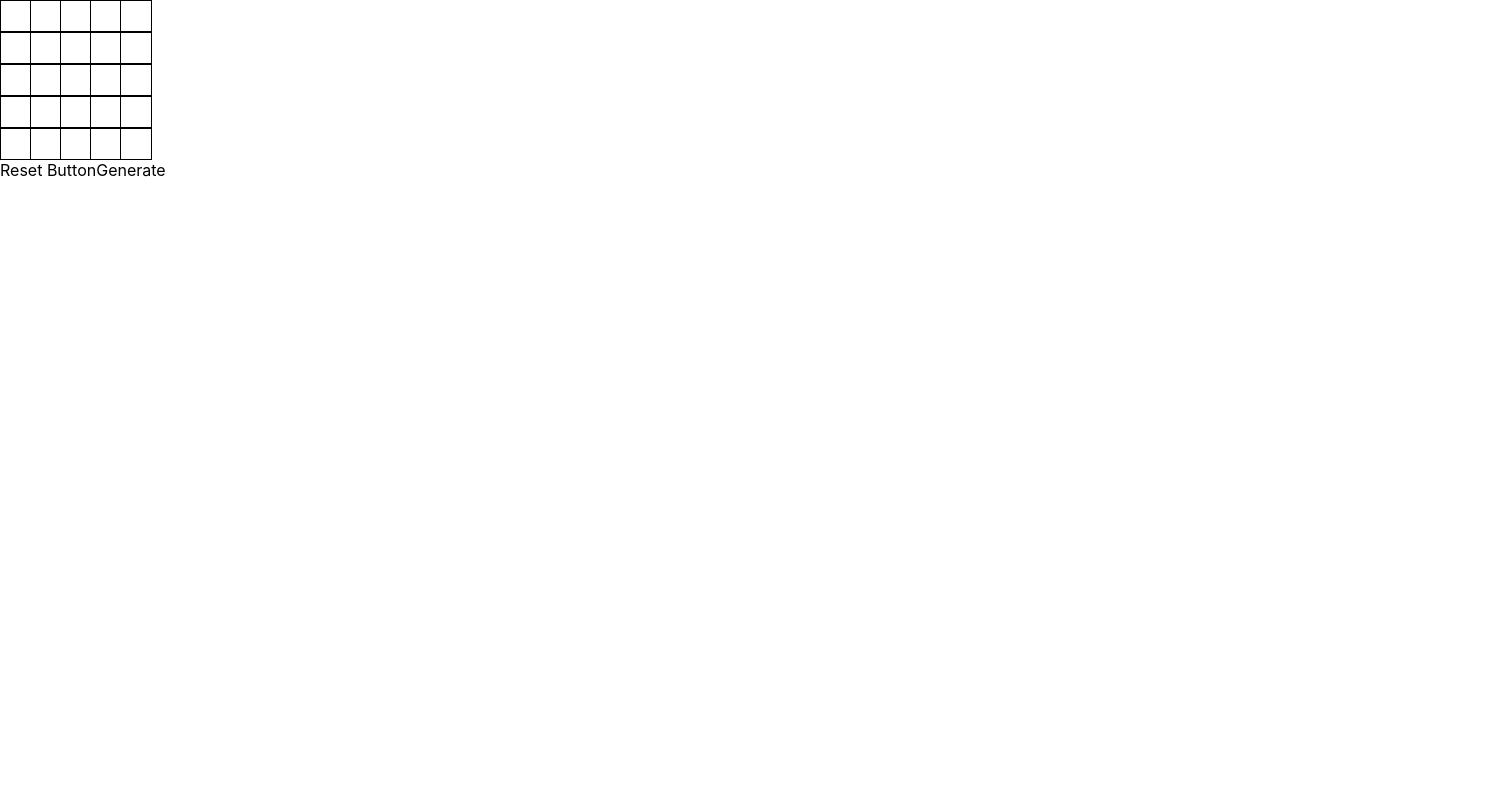
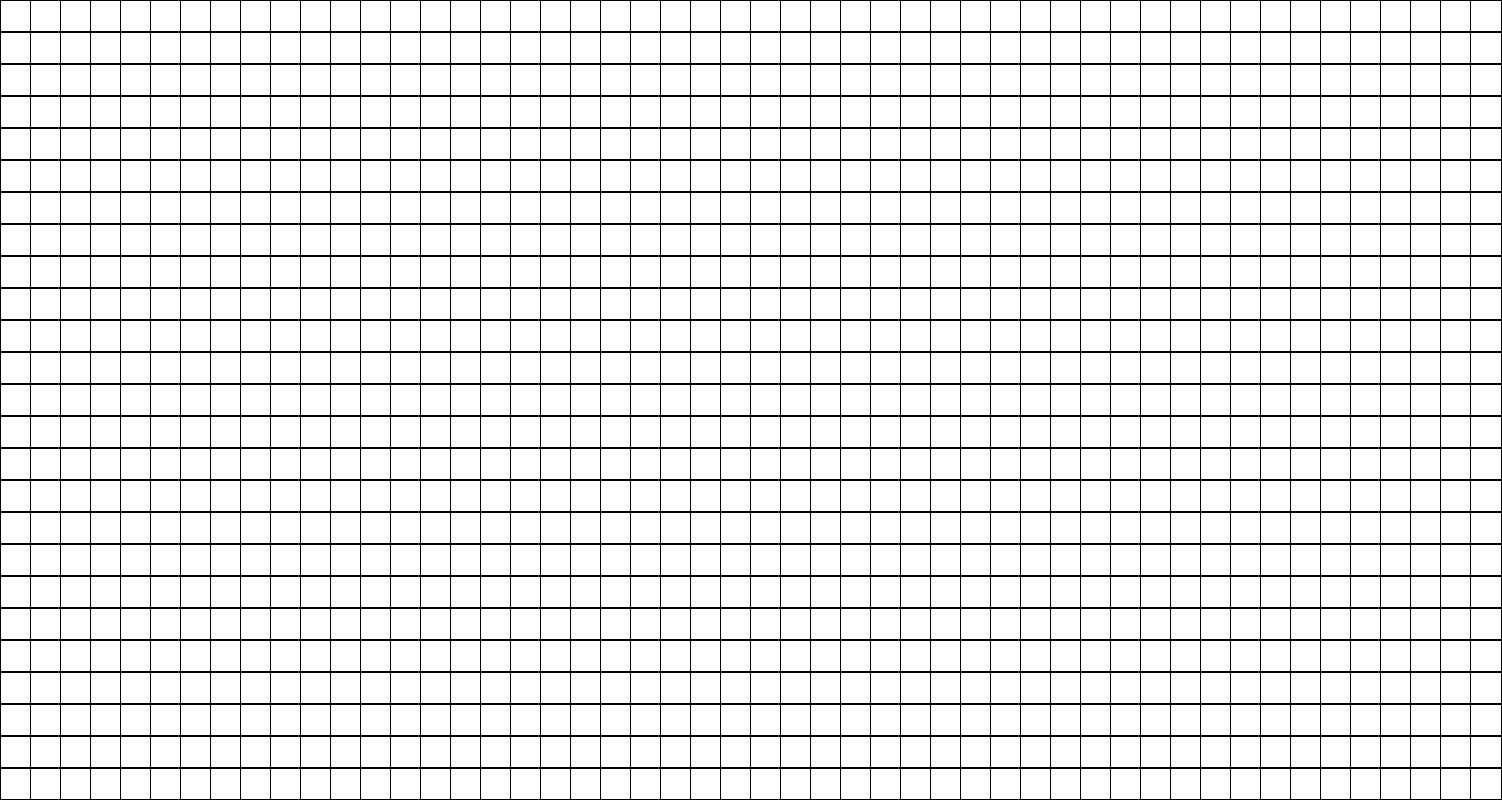
Before and after one commit to tsbajwa/cell-simulator, a React (Create React App) app: page / in a window 1280 px wide. Shown: the top 800 px of the page, 1502 px wide, since content can reach past the window. Built offline with nearby package versions, Linux system fonts and the light colour scheme.

Commit message:
refactor: cleaned up components and moved to different files

```diff
--- a/src/App.tsx
+++ b/src/App.tsx
@@ -1,172 +1,7 @@
-import React, { useState } from "react";
-import produce from "immer";
-/**
- *
- * Use React and TypeScript.
- Please include some attempt at testing your code.
- While not mandatory, a meaningful git history will be looked upon favourably.
- */
+import Simulator from "./components/Simulator";
 
-/**
-  *
-  * At initial state, User should see an empty board. DONE
-  User can make Cells "alive". DONE
-  User can make Cells "dead". DONE
-  User can trigger "next generation".
-  User can trigger a "reset" to the initial state. [DONE]
-  */
-
-// GRID IS 0 based
-
-const createInitialGrid = (numRows: number, numCols: number) => {
-  const grid = [];
-  for (let i = 0; i < numRows; i++) {
-    const row = Array.from(Array(numCols), () => false);
-    grid.push(row);
-  }
-
-  return grid;
+const App = () => {
+  return <Simulator />;
 };
 
-type TGrid = boolean[][];
-
-function App() {
-  const numCols = 5;
-  const numRows = 5;
-  const cellLength = 30;
-  const [grid, setGrid] = useState<TGrid>(() =>
-    createInitialGrid(numRows, numCols)
-  );
-
-  const toggleCellState = (x: number, y: number) => {
-    setGrid((grid) => {
-      return produce(grid, (newGrid) => {
-        newGrid[x][y] = !newGrid[x][y];
-        return newGrid;
-      });
-    });
-  };
-
-  const resetGrid = () => {
-    setGrid(createInitialGrid(numRows, numCols));
-  };
-
-  const getTotalAliveNeighbours = (grid: TGrid, x: number, y: number) => {
-    let totalAliveNeighbours = 0;
-
-    const neighbourOffsetPositions = [
-      [0, 1],
-      [1, 1],
-      [1, 0],
-      [1, -1],
-      [0, -1],
-      [-1, -1],
-      [-1, 0],
-      [-1, 1],
-    ];
-
-    neighbourOffsetPositions.forEach(([relativeX, relativeY]) => {
-      // (0,0) based
-      const neighbourX = x + relativeX;
-      const neighbourY = y + relativeY;
-      let neighbourValue = grid[neighbourX]?.[neighbourY];
-
-      // Cell falls outside of board. Check other side of boards value as a cell who "comes to life" outside the board should wrap
-      if (neighbourValue === undefined) {
-        const numRows = grid.length;
-        const numCols = grid[0].length;
-
-        let wrappedX = neighbourX;
-        let wrappedY = neighbourY;
-
-        // Cell outside bottom edge
-        if (neighbourX >= numRows) {
-          wrappedX = wrappedX - numRows;
-        }
-
-        // Cell outside top edge
-        if (neighbourX < 0) {
-          wrappedX = wrappedX + numRows;
-        }
-
-        // Cell outside right edge
-        if (neighbourY >= numCols) {
-          wrappedY = wrappedY - numCols;
-        }
-
-        // Cell outside left edge
-        if (neighbourY < 0) {
-          wrappedY = wrappedY + numCols;
-        }
-
-        neighbourValue = grid[wrappedX][wrappedY];
-      }
-
-      // A true value signifies that neighbour is alive
-      neighbourValue && totalAliveNeighbours++;
-    });
-
-    return totalAliveNeighbours;
-  };
-
-  const startGeneration = () => {
-    setGrid((grid) => {
-      return produce(grid, (newGrid) => {
-        for (let x = 0; x < newGrid.length; x++) {
-          for (let y = 0; y < newGrid[x].length; y++) {
-            const currentCell = grid[x][y];
-            const aliveNeighbours = getTotalAliveNeighbours(grid, x, y);
-
-            if (currentCell) {
-              if (aliveNeighbours < 2) {
-                newGrid[x][y] = false;
-              }
-              if (aliveNeighbours === 2 || aliveNeighbours === 3) {
-                newGrid[x][y] = true;
-              }
-            } else {
-              if (aliveNeighbours === 3) {
-                console.log(x, y, currentCell, aliveNeighbours);
-
-                newGrid[x][y] = true;
-              }
-            }
-          }
-        }
-        return newGrid;
-      });
-    });
-  };
-
-  return (
-    <>
-      <div
-        style={{
-          display: "grid",
-          gridTemplateColumns: `repeat(${numCols}, ${cellLength}px)`,
-        }}
-      >
-        {grid.map((rows, x) =>
-          rows.map((col, y: number) => (
-            <div
-              key={`${x}${y}`}
-              onClick={() => {
-                toggleCellState(x, y);
-              }}
-              style={{
-                width: cellLength,
-                height: cellLength,
-                backgroundColor: grid[x][y] ? "red" : "white",
-                border: "solid 1px black",
-              }}
-            />
-          ))
-        )}
-      </div>
-      <span onClick={resetGrid}>Reset Button</span>
-      <span onClick={startGeneration}>Generate</span>
-    </>
-  );
-}
-
 export default App;
--- /dev/null
+++ b/src/components/Simulator/helpers.ts
@@ -0,0 +1,99 @@
+import { TGrid } from "./types";
+import produce from "immer";
+
+export const createInitialGrid = (numRows: number, numCols: number) => {
+  const grid = [];
+  for (let i = 0; i < numRows; i++) {
+    const row = Array.from(Array(numCols), () => false);
+    grid.push(row);
+  }
+
+  return grid;
+};
+
+export const getNextGridState = (grid: TGrid) =>
+  produce(grid, (newGrid) => {
+    for (let x = 0; x < newGrid.length; x++) {
+      for (let y = 0; y < newGrid[x].length; y++) {
+        const currentCell = grid[x][y];
+        const aliveNeighbours = getAliveNeighbours(grid, x, y);
+
+        if (currentCell) {
+          if (aliveNeighbours < 2) {
+            newGrid[x][y] = false;
+          }
+          if (aliveNeighbours === 2 || aliveNeighbours === 3) {
+            newGrid[x][y] = true;
+          }
+
+          if (aliveNeighbours > 3) {
+            newGrid[x][y] = false;
+          }
+        } else {
+          if (aliveNeighbours === 3) {
+            newGrid[x][y] = true;
+          }
+        }
+      }
+    }
+    return newGrid;
+  });
+
+const getAliveNeighbours = (grid: TGrid, x: number, y: number) => {
+  let totalAliveNeighbours = 0;
+
+  const offsetPos = [
+    [0, 1],
+    [1, 1],
+    [1, 0],
+    [1, -1],
+    [0, -1],
+    [-1, -1],
+    [-1, 0],
+    [-1, 1],
+  ];
+
+  offsetPos.forEach(([relativeX, relativeY]) => {
+    // (0,0) based
+    const neighbourX = x + relativeX;
+    const neighbourY = y + relativeY;
+    let neighbourValue = grid[neighbourX]?.[neighbourY];
+
+    // Cell falls outside of board. Check other side of boards value as a
+    // cell who "comes to life" outside the board should wrap
+    if (neighbourValue === undefined) {
+      const numRows = grid.length;
+      const numCols = grid[0].length;
+
+      let wrappedX = neighbourX;
+      let wrappedY = neighbourY;
+
+      // Cell outside bottom edge
+      if (neighbourX >= numRows) {
+        wrappedX = wrappedX - numRows;
+      }
+
+      // Cell outside top edge
+      if (neighbourX < 0) {
+        wrappedX = wrappedX + numRows;
+      }
+
+      // Cell outside right edge
+      if (neighbourY >= numCols) {
+        wrappedY = wrappedY - numCols;
+      }
+
+      // Cell outside left edge
+      if (neighbourY < 0) {
+        wrappedY = wrappedY + numCols;
+      }
+
+      neighbourValue = grid[wrappedX][wrappedY];
+    }
+
+    // A true value signifies that neighbour is alive
+    neighbourValue && totalAliveNeighbours++;
+  });
+
+  return totalAliveNeighbours;
+};
--- /dev/null
+++ b/src/components/Simulator/index.tsx
@@ -0,0 +1,63 @@
+import React, { useState } from "react";
+import produce from "immer";
+import { createInitialGrid, getNextGridState } from "./helpers";
+import { TGrid } from "./types";
+
+const Simulator = () => {
+  const numCols = 50;
+  const numRows = 50;
+  const cellLength = 30;
+
+  const [grid, setGrid] = useState<TGrid>(() =>
+    createInitialGrid(numRows, numCols)
+  );
+
+  const toggleCellState = (x: number, y: number) => {
+    setGrid((grid) =>
+      produce(grid, (newGrid) => {
+        newGrid[x][y] = !newGrid[x][y];
+        return newGrid;
+      })
+    );
+  };
+
+  const handleResetGrid = () => {
+    setGrid(createInitialGrid(numRows, numCols));
+  };
+
+  const handleGridGeneration = () => {
+    setGrid((grid) => getNextGridState(grid));
+  };
+
+  return (
+    <>
+      <div
+        style={{
+          display: "grid",
+          gridTemplateColumns: `repeat(${numCols}, ${cellLength}px)`,
+        }}
+      >
+        {grid.map((rows, x) =>
+          rows.map((col, y) => (
+            <div
+              key={`${x}${y}`}
+              onClick={() => {
+                toggleCellState(x, y);
+              }}
+              style={{
+                width: cellLength,
+                height: cellLength,
+                backgroundColor: grid[x][y] ? "red" : "white",
+                border: "solid 1px black",
+              }}
+            />
+          ))
+        )}
+      </div>
+      <button onClick={handleResetGrid}>Reset Button</button>
+      <button onClick={handleGridGeneration}>Generate</button>
+    </>
+  );
+};
+
+export default Simulator;
--- /dev/null
+++ b/src/components/Simulator/types.ts
@@ -0,0 +1 @@
+export type TGrid = boolean[][];
```
